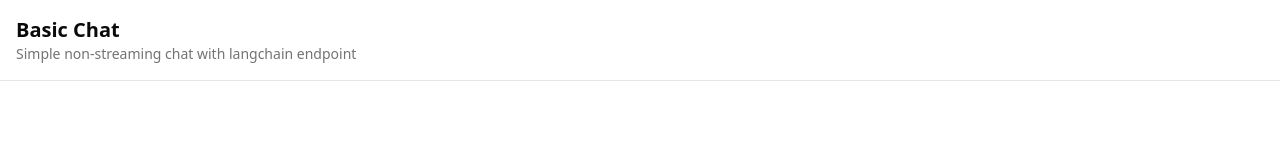
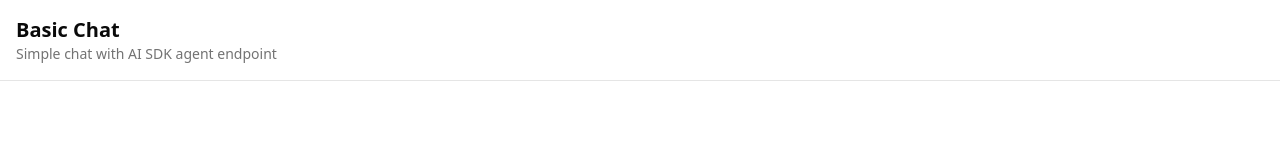
Before and after one commit to Chan9390/ai-sdk-demo, a Next.js app: page /chat/basic in a window 1280 px wide. Shown: the top 160 px of the page. Built offline with nearby package versions, Linux system fonts and the light colour scheme.

Commit message:
fix: update the description of chat box

```diff
--- a/app/chat/basic/page.tsx
+++ b/app/chat/basic/page.tsx
@@ -28,7 +28,7 @@ export default function BasicChatPage() {
       <div className="border-b p-4">
         <h1 className="font-semibold text-xl">Basic Chat</h1>
         <p className="text-muted-foreground text-sm">
-          Simple non-streaming chat with langchain endpoint
+          Simple chat with AI SDK agent endpoint
         </p>
       </div>
 
```
